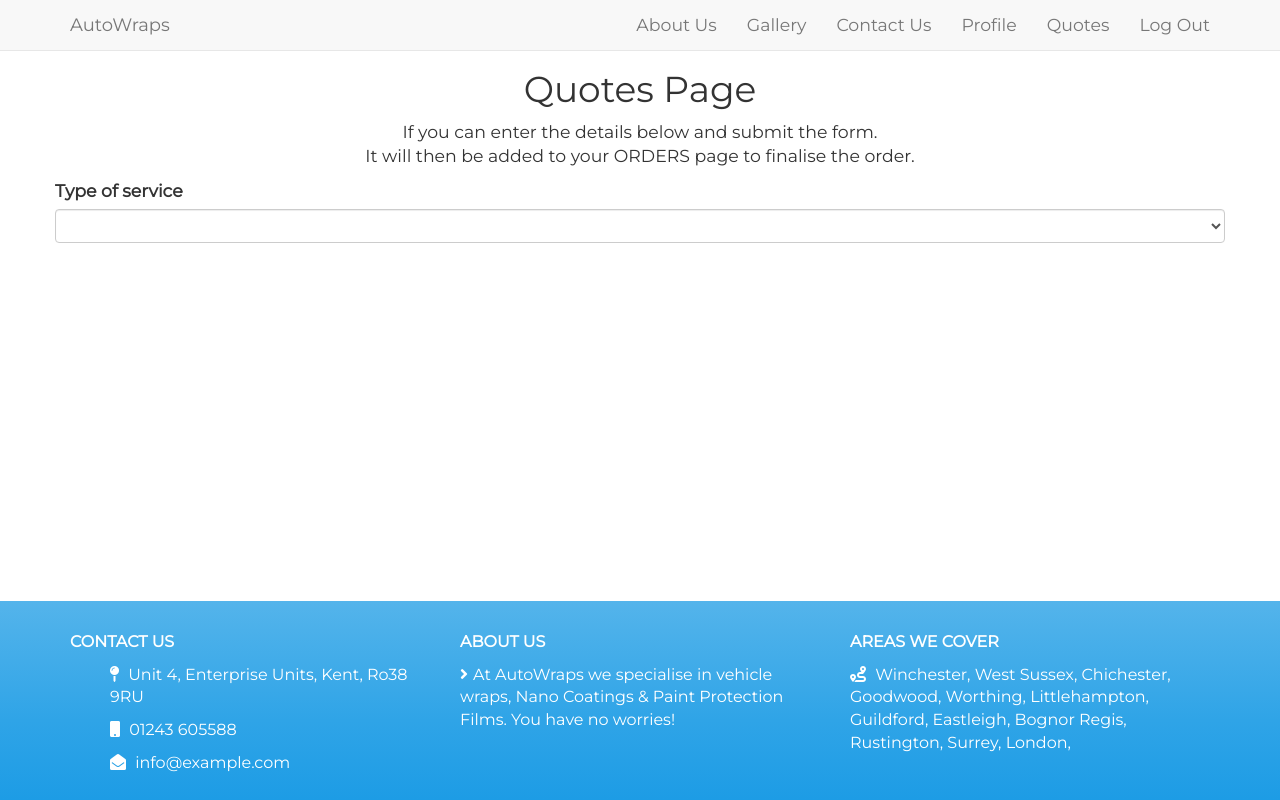
After one commit to 99ron/django_milestone, a Django app: page /services/quotes/ in a window 1280 px wide. The commit adds this page. Run offline with Django 3.2, Linux system fonts and the light colour scheme; the visitor is signed in with stand-in values (Sample User, id 1); data comes from the database, SQL or seed files in the repository; data that the repository does not hold is empty; some libraries are stand-ins or nearby versions.

Commit message:
Built products models and forms. Started to get the page rendering correct.

```diff
--- a/autowrap/urls.py
+++ b/autowrap/urls.py
@@ -19,6 +19,7 @@ from accounts import urls as urls_accounts
 from home import urls as urls_home
 from contactus import urls as urls_contactus
 from profiles import urls as urls_profiles
+from products import urls as urls_products
 from django.conf.urls.static import static
 from django.conf import settings
 
@@ -28,4 +29,5 @@ urlpatterns = [
     url(r'^accounts/', include(urls_accounts)),
     url(r'^contact/', include(urls_contactus)),
     url(r'^user/', include(urls_profiles)),
+    url(r'^services/', include(urls_products)),
 ] + static(settings.MEDIA_URL, document_root=settings.MEDIA_ROOT)
--- a/products/forms.py
+++ b/products/forms.py
@@ -1 +1,7 @@
 from django import forms
+from products.models import Services
+
+class quotesForm(forms.ModelForm):
+    class Meta:
+        model = Services
+        fields = ['type_of_service', 'optional_service', 'damage', 'car_make', 'car_model', 'total_price' ]
--- a/products/models.py
+++ b/products/models.py
@@ -27,6 +27,7 @@ class Services(models.Model):
 
 class TypeOfService(models.Model):
     name = models.CharField(max_length=50)
+    image = models.ImageField(upload_to='quotes', blank=True)
     price = models.DecimalField(max_digits=6, decimal_places=2)
 
     def __str__(self):
--- /dev/null
+++ b/products/templates/quotes.html
@@ -0,0 +1,47 @@
+{% extends 'base.html' %}
+
+{% block page_title %} About Us {% endblock %}
+
+{% block page_heading %} About Us {% endblock %}
+
+{% block content %}
+
+{% load static %}
+
+<div class="container">
+    <div class="row text-center">
+        <h1>Quotes Page</h1>
+        <p>If you can enter the details below and submit the form. <br>
+        It will then be added to your ORDERS page to finalise the order.</p>
+    </div>
+
+    <div class="row">
+
+        <div class="quotes-form">
+
+            <form method="POST">
+
+                {% csrf_token %}
+
+                <div class="form-group TypeOfService">
+                    <label for="type-of-service">{{ form.type_of_service.label }}</label>
+                    <select class="form-control" id="type-of-service">
+
+                        {% for service in form.type_of_service %}
+                            <option value="{{ service }}"><img src="{{ service.image.url }}" alt="Image"></option>
+                        {% endfor %}
+
+                    </select>
+
+                </div>
+
+
+
+            </form>
+
+        </div>
+    </div>
+</div>
+
+
+{% endblock %}
--- a/products/urls.py
+++ b/products/urls.py
@@ -1,8 +1,8 @@
 from django.conf.urls import url, include
 from django.contrib import admin
 
-from products.views import get_qoute
+from products.views import get_quote
 
 urlpatterns = [
-    url(r'^qoutes/$', get_qoute, name="qoute"),
+    url(r'^quotes/$', get_quote, name="quotes"),
 ]
--- a/products/views.py
+++ b/products/views.py
@@ -1,3 +1,22 @@
-from django.shortcuts import render
+from django.shortcuts import render, redirect
+from django.contrib import messages
+from django.contrib.auth.models import User
+
+from products.forms import quotesForm
+from products.models import Services
 
 # Create your views here.
+def get_quote(request):
+
+    user = User.objects.get(pk=request.user.id)
+
+    if request.method == 'GET':
+
+        "Show the quotes page"
+
+        quotes_form = quotesForm()
+
+        context = { 'form' : quotes_form,
+                    'user' : user }
+
+        return render(request, 'quotes.html', context)
--- a/profiles/views.py
+++ b/profiles/views.py
@@ -15,8 +15,6 @@ def user_profile(request):
         """The user's profile"""
 
         form = userProfileForm(instance=user)
-
-        print(form)
 
     else:
         form = userProfileForm(request.POST, request.FILES)
@@ -36,13 +34,9 @@ def user_profile(request):
 
                 if image:
                     up.image = image
-                    print("Went to image == Yes")
                     print(up.image)
                 else:
                     form.image= user.image
-                    print("Went to image == NO")
-                    print(form.image)
-
                 up.save()
 
                 messages.success(request, "Updated successfully!")
--- a/templates/base.html
+++ b/templates/base.html
@@ -39,12 +39,12 @@
                     <li><a href="#">Gallery</a></li>
                     <li><a href="{% url 'contact' %}">Contact Us</a></li>
                     {% if user.is_authenticated %}
-                    <li><a href="{% url 'profile' %}">Profile</a></li>
-                    <li><a href="#">Qoutes</a></li>
-                    <li><a href="{% url 'logout' %}">Log Out</a></li>
+                        <li><a href="{% url 'profile' %}">Profile</a></li>
+                        <li><a href="{% url 'quotes' %}">Quotes</a></li>
+                        <li><a href="{% url 'logout' %}">Log Out</a></li>
                     {% else %}
-                    <li><a href="{% url 'register' %}">Register</a></li>
-                    <li><a href="{% url 'login' %}">Log In</a></li>
+                        <li><a href="{% url 'register' %}">Register</a></li>
+                        <li><a href="{% url 'login' %}">Log In</a></li>
                     {% endif %}
                 </ul>
             </div>
```
Also changed, not shown: contactus/.~c9_invoke_ns8rcI.py (added, +9 -0 lines), products/Templates/product.html (deleted, +0 -14 lines), templates/base-login.html (+5 -5 lines), media/quotes/Large_veh.jpg (added), media/quotes/Mid_veh.jpg (added), media/quotes/Small_veh.jpg (added), products/migrations/0004_typeofservice_image.py (added).
